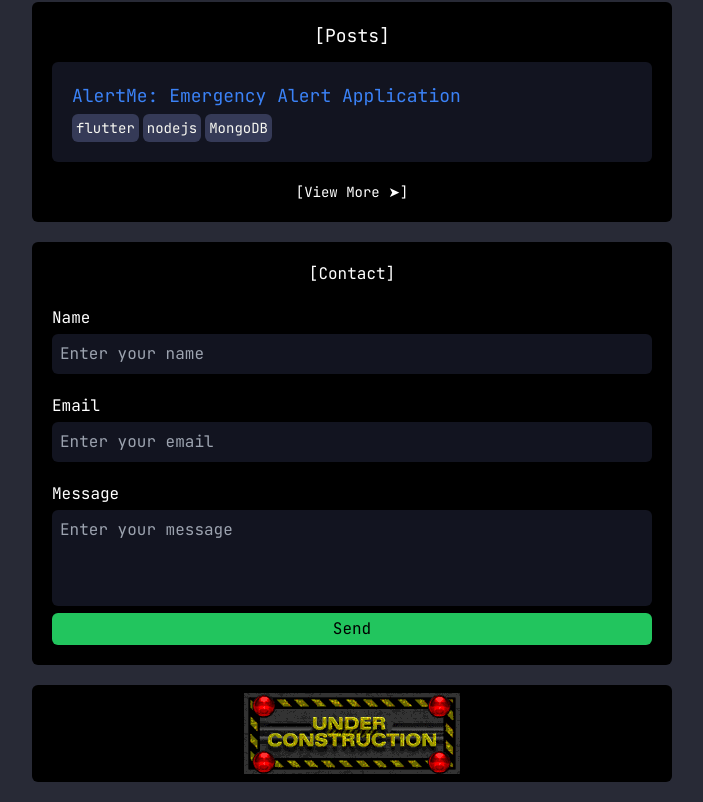
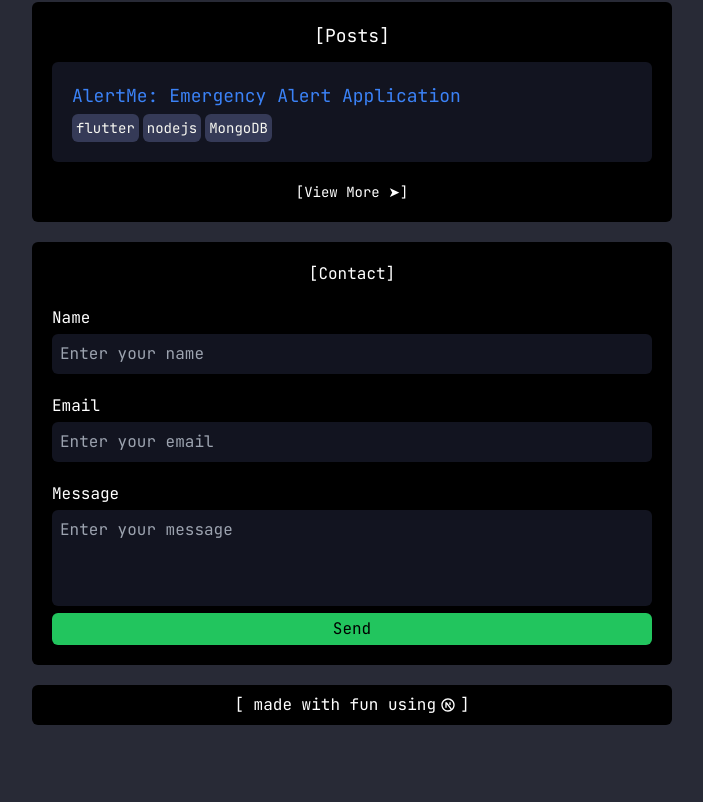
Before and after one commit to vskvj3/portfolio-nextjs, a Next.js app: page / in a window 1280 px wide. Shown: the part 1432-2234 px from the top of the page, without its empty margins (288-991 px from the left). After the commit the page ends 2177 px from the top, so only its background shows below. Built offline with nearby package versions, Linux system fonts and the light colour scheme.

Commit message:
fix: remove development flag from footer

```diff
--- a/src/components/footer.js
+++ b/src/components/footer.js
@@ -1,16 +1,11 @@
-import Image from 'next/image'
-import underConstruction from '../../public/images/under_construction.gif'
+import { RiNextjsLine } from "react-icons/ri";
 
-export default function Footer({home}) {
+export default function Footer({ home }) {
   return (
     <footer className="bg-black w-1/2 min-w-[370px] max-w-[700px] mx-auto mb-2 lg:mb-5 mt-5 rounded-md text-center text-white py-2">
-    <Image
-      className='mx-auto'
-      src={underConstruction}
-      alt="under construction"
-      // blurDataURL="data:..." automatically provided
-      // placeholder="blur" // Optional blur-up while loading
-    />
+      <span className="flex justify-center items-center">
+        [ made with fun using<RiNextjsLine className="mx-1" />]
+      </span>
     </footer>
   );
 }
```
